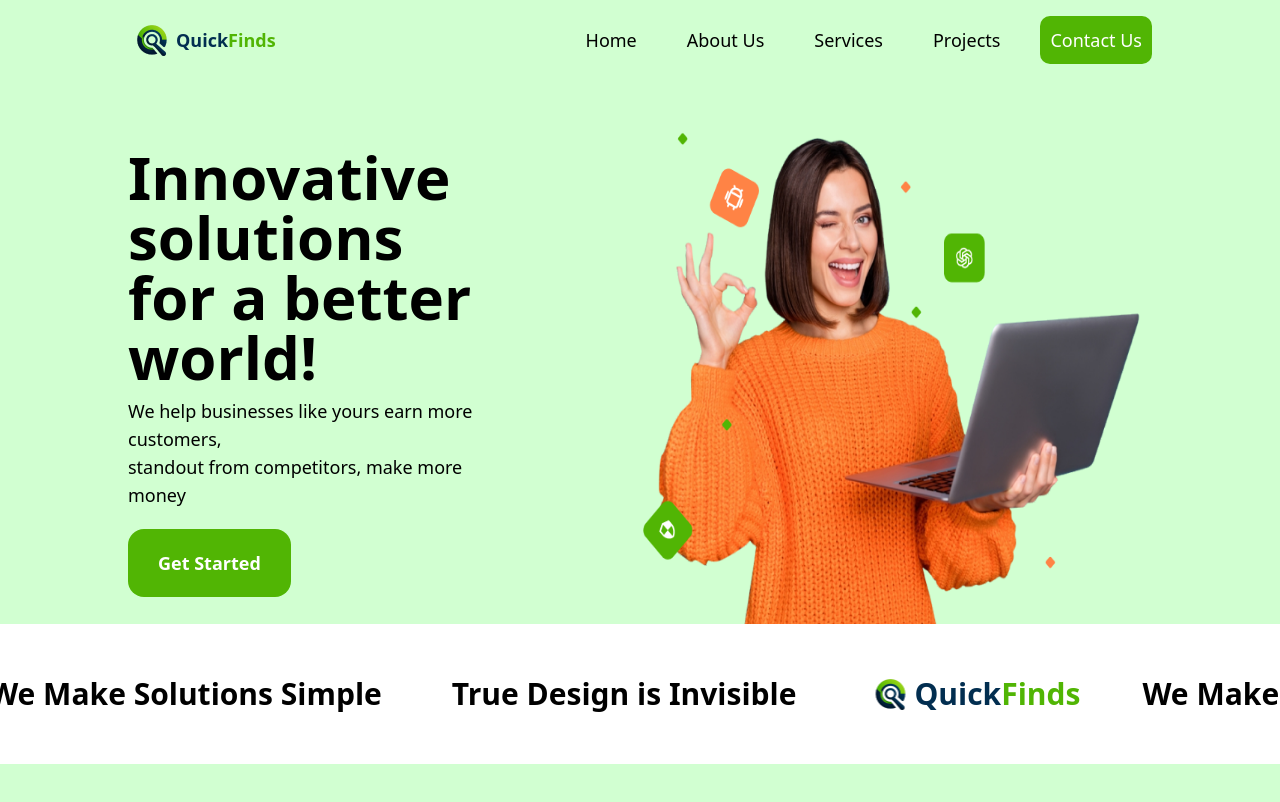
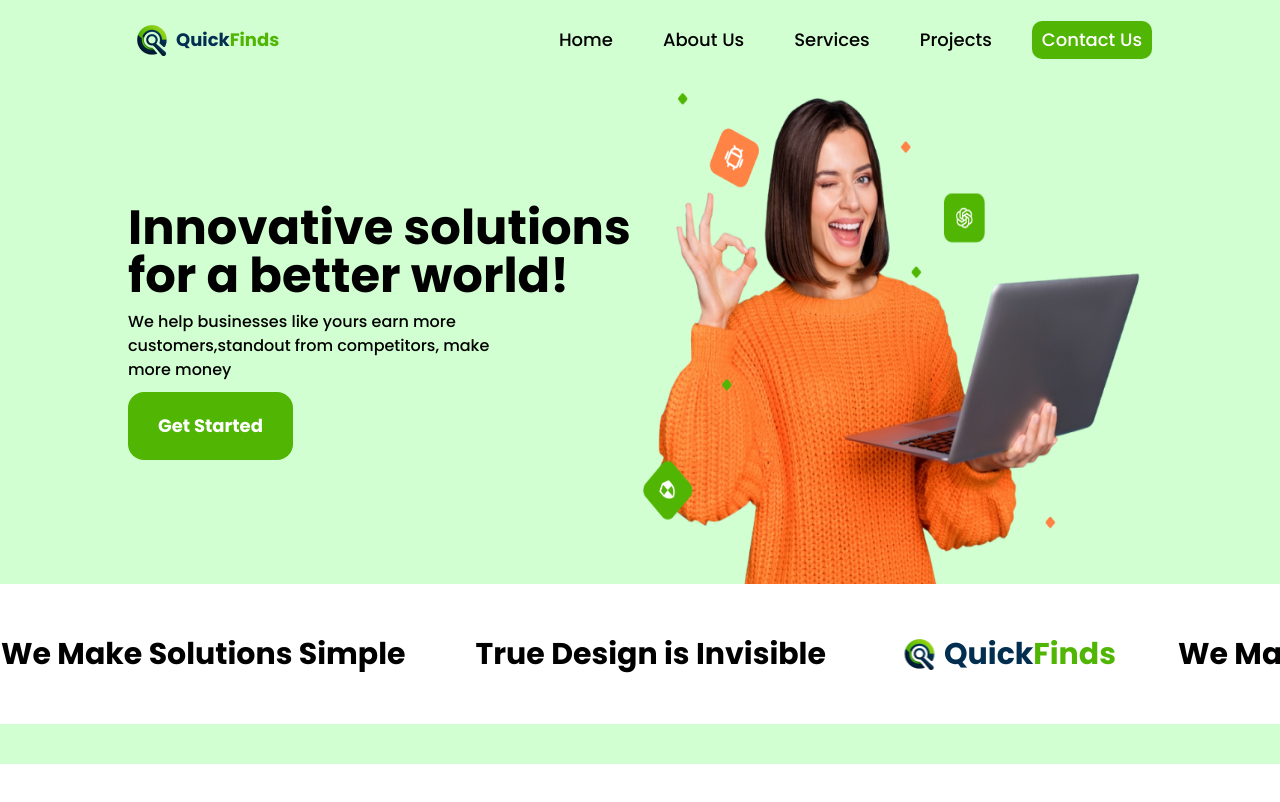
Before and after one commit to faizReadyToDev/quickfinds-aboutus, a React (Vite) app: page / in a window 1280 px wide. Built offline with nearby package versions, Linux system fonts and the light colour scheme.

Commit message:
almost ready for mobile and tab

```diff
--- a/src/components/AboutUs.jsx
+++ b/src/components/AboutUs.jsx
@@ -6,88 +6,97 @@ export default function AboutUs(){
     return(
         <>
             <div className="bg-[#D1FFD1]">
-                <nav className="flex justify-between  items-center  h-[80px] w-[80vw] mx-auto">
+                <nav className="flex justify-between  items-center h-[80px] w-[80vw] xs:w-[90vw] mx-auto">
                     <div className="flex items-center relative"><img  src="assets/img/Logo.png" alt="" /><span className="font-poppins text-lg font-bold leading-[30px] text-left" style={{ color: 'rgb(2, 46, 80)' }}>Quick</span ><span className="text-[#51B504] font-poppins text-lg font-bold leading-[30px] text-left">Finds</span></div>
-                    <ul className="flex gap-[30px] items-center  h-[44px]  font-poppins font-[500] leading-[24x] text-lg">
-                        <li className="p-[10px]">Home</li>
-                        <li className="p-[10px]">About Us</li>
-                        <li className="p-[10px]">Services</li>
-                        <li className="p-[10px]">Projects</li>
-                        <li className=""><button className="bg-[#51B504] text-[#FFFFFF] p-[10px] rounded-[10px] ">Contact Us</button></li>
+                    <ul className="flex lg:gap-[30px] items-center  h-[44px]  font-poppins font-[500] leading-[24x] lg:text-lg sm:text-[12px] sm:gap-[5px] sm:leading-[18x] xs:hidden">
+                        <li className="lg:p-[10px] sm:p-[6px] ">Home</li>
+                        <li className="lg:p-[10px] sm:p-[6px]">About Us</li>
+                        <li className="lg:p-[10px] sm:p-[6px]">Services</li>
+                        <li className="lg:p-[10px] sm:p-[6px]">Projects</li>
+                        <li className=""><button className="bg-[#51B504] text-[#FFFFFF] lg:pl-[10px] lg:pr-[10px] lg:pt-[5px] lg:pb-[5px] lg:rounded-[10px] sm:pt-[2px] sm:pb-[2px] sm:pr-[10px] sm:pl-[10px] sm:rounded-[5px]">Contact Us</button></li>
                     </ul>
+                    <div className="hidden xs:block">
+                        <img src="assets/img/Vector.png" alt="" />
+                    </div>
                 </nav>
-                <div className="w-[80vw] mx-auto flex mt-10">
-                    <div className="w-[40vw] flex flex-col justify-center">
-                        <h1 className="text-6xl font-bold font-poppins w-[40vw] ">Innovative solutions</h1>
-                        <h1 className="text-6xl font-bold font-poppins w-[40vw] pb-[10px]">for a better world!</h1>
-                        <p className="text-lg font-poppins w-[30vw] font-[500]">
-                        We help businesses like yours earn more customers,
+                <div className="w-[80vw] mx-auto xs:flex-col-reverse sm:flex mt-10 xs:mt-0 sm:mt-0">
+                <div className="">
+                        <div className="justify-center hidden xs:flex">
+                            <img className="w-[672px] h-[504px] lg:w-[347.64px] lg:h-[291.77px] sm:w-[300px] sm:h-[300px] xs:w-[350px] xs:h-[250px] xs:mb-[10px]" src="assets/img/hero picture.png" alt="" />
+                        </div>
+                    </div>
+                    <div className=" flex flex-col justify-center xs:items-center">
+                        <h1 className="lg:text-5xl sm:text-2xl xs:text-2xl font-bold font-poppins w-[40vw] xs:w-[100vw] xs:text-center">Innovative solutions</h1>
+                        <h1 className="lg:text-5xl sm:text-2xl xs:text-2xl font-bold font-poppins w-[40vw] pb-[10px] xs:w-[100vw] xs:text-center">for a better world!</h1>
+                    <p className="text-lg font-poppins w-[30vw] xl:text-base lg:text-sm sm:text-xs font-[500] xs:w-[70vw] xs:text-center xs:text-base">
+                        We help businesses like yours earn more customers,standout from competitors,  make more money
                         </p>
-                        <p className="text-lg font-poppins pb-[10px] w-[30vw] font-[500]">
-                        standout from competitors,  make more money
-                        </p>
+
                         <span className="">
-                            <button className="bg-[#51B504] text-[#FFFFFF] pt-[20px] pr-[30px] pb-[20px] pl-[30px] rounded-[16px] text-lg mt-[10px] font-bold">Get Started</button>
+                            <button className="bg-[#51B504] text-[#FFFFFF] lg:pt-[20px] lg:pr-[30px] lg:pb-[20px] lg:pl-[30px] lg:rounded-[16px] lg:text-lg lg:mt-[10px] font-bold sm:pt-[2px] sm:pb-[2px] sm:pr-[10px] sm:pl-[10px] sm:rounded-[5px] sm:text-[12px] xs:text-[12px] xs:pt-[2px] xs:pb-[2px] xs:pr-[10px] xs:pl-[10px] xs:rounded-[5px] xs:font-[400]">Get Started</button>
 
                         </span>
                     </div>
-                    <div className="w-[40vw] flex justify-center items-center">
-                        <div>
-                            <img className="w-[672px] h-[504px]" src="assets/img/hero picture.png" alt="" />
+                    <div className="">
+                        <div className="flex justify-center xs:hidden">
+                            <img className="lg:w-[672px] lg:h-[504px] sm:w-[400px] sm:h-[260px] xs:w-[250px] xs:h-[200px]" src="assets/img/hero picture.png" alt="" />
                         </div>
                     </div>
                 </div>
-                <div className="logo-animation bg-white pt-[30px] pb-[30px] overflow-hidden">
+                <div className="logo-animation bg-white lg:pt-[30px] lg:pb-[30px] overflow-hidden xs:mt-[20px] xs:pt-[10px] xs:pb-[10px] sm:pt-[15px] sm:pb-[15px]">
                     <div className="logo-slide flex items-center  gap-[30px] whitespace-nowrap h-[10vh]">
 
 
 
-                        <span className="text-3xl font-bold mr-[40px]">True Design is Invisible</span>
+                        <span className="lg:text-3xl xs:text-lg font-bold mr-[40px] sm:text-xl">True Design is Invisible</span>
                         <div className="flex items-center relative mr-[40px]">
                             <img  src="assets/img/Logo.png" alt="" />
-                            <span className="font-poppins text-3xl font-bold leading-[30px] text-left" style={{ color: 'rgb(2, 46, 80)' }}>Quick</span >
-                            <span className="text-[#51B504] font-poppins text-3xl font-bold leading-[30px] mr-[40px] text-left">Finds</span>
+                            <span className="font-poppins lg:text-3xl xs:text-lg sm:text-xl font-bold leading-[30px] text-left" style={{ color: 'rgb(2, 46, 80)' }}>Quick</span >
+                            <span className="text-[#51B504] font-poppins lg:text-3xl xs:text-lg sm:text-xl font-bold leading-[30px] mr-[40px] text-left">Finds</span>
                         </div>
-                        <span className="text-3xl font-bold mr-[40px]">We Make Solutions Simple</span>
+                        <span className="lg:text-3xl xs:text-lg sm:text-xl font-bold mr-[40px]">We Make Solutions Simple</span>
+                        <span className="lg:text-3xl xs:text-lg font-bold mr-[40px] sm:text-xl">True Design is Invisible</span>
+                        <div className="flex items-center relative mr-[40px]">
+                            <img  src="assets/img/Logo.png" alt="" />
+                            <span className="font-poppins lg:text-3xl xs:text-lg sm:text-xl font-bold leading-[30px] text-left" style={{ color: 'rgb(2, 46, 80)' }}>Quick</span >
+                            <span className="text-[#51B504] font-poppins lg:text-3xl xs:text-lg sm:text-xl font-bold leading-[30px] mr-[40px] text-left">Finds</span>
+                        </div>
+                        <span className="lg:text-3xl xs:text-lg sm:text-xl font-bold mr-[40px]">We Make Solutions Simple</span>
+                        <span className="lg:text-3xl xs:text-lg font-bold mr-[40px] sm:text-xl">True Design is Invisible</span>
+                        <div className="flex items-center relative mr-[40px]">
+                            <img  src="assets/img/Logo.png" alt="" />
+                            <span className="font-poppins lg:text-3xl xs:text-lg sm:text-xl font-bold leading-[30px] text-left" style={{ color: 'rgb(2, 46, 80)' }}>Quick</span >
+                            <span className="text-[#51B504] font-poppins lg:text-3xl xs:text-lg sm:text-xl font-bold leading-[30px] mr-[40px] text-left">Finds</span>
+                        </div>
+                        <span className="lg:text-3xl xs:text-lg sm:text-xl font-bold mr-[40px]">We Make Solutions Simple</span>
+                        <span className="lg:text-3xl xs:text-lg font-bold mr-[40px] sm:text-xl">True Design is Invisible</span>
+                        <div className="flex items-center relative mr-[40px]">
+                            <img  src="assets/img/Logo.png" alt="" />
+                            <span className="font-poppins lg:text-3xl xs:text-lg sm:text-xl font-bold leading-[30px] text-left" style={{ color: 'rgb(2, 46, 80)' }}>Quick</span >
+                            <span className="text-[#51B504] font-poppins lg:text-3xl xs:text-lg sm:text-xl font-bold leading-[30px] mr-[40px] text-left">Finds</span>
+                        </div>
+                        <span className="lg:text-3xl xs:text-lg sm:text-xl font-bold mr-[40px]">We Make Solutions Simple</span>
+                        <span className="lg:text-3xl xs:text-lg font-bold mr-[40px] sm:text-xl">True Design is Invisible</span>
+                        <div className="flex items-center relative mr-[40px]">
+                            <img  src="assets/img/Logo.png" alt="" />
+                            <span className="font-poppins lg:text-3xl xs:text-lg sm:text-xl font-bold leading-[30px] text-left" style={{ color: 'rgb(2, 46, 80)' }}>Quick</span >
+                            <span className="text-[#51B504] font-poppins lg:text-3xl xs:text-lg sm:text-xl font-bold leading-[30px] mr-[40px] text-left">Finds</span>
+                        </div>
+                        <span className="lg:text-3xl xs:text-lg sm:text-xl font-bold mr-[40px]">We Make Solutions Simple</span>
 
 
 
 
-                        <span className="text-3xl font-bold mr-[40px]">True Design is Invisible</span>
-                        <div className="flex items-center relative mr-[40px]">
-                            <img  src="assets/img/Logo.png" alt="" />
-                            <span className="font-poppins text-3xl font-bold leading-[30px] text-left" style={{ color: 'rgb(2, 46, 80)' }}>Quick</span >
-                            <span className="text-[#51B504] font-poppins text-3xl font-bold leading-[30px] text-left mr-[40px]">Finds</span>
-                        </div>
-                        <span className="text-3xl font-bold mr-[40px]">We Make Solutions Simple</span>
-                        <span className="text-3xl font-bold mr-[40px]">True Design is Invisible</span>
-                        <div className="flex items-center relative mr-[40px]">
-                            <img  src="assets/img/Logo.png" alt="" />
-                            <span className="font-poppins text-3xl font-bold leading-[30px] text-left" style={{ color: 'rgb(2, 46, 80)' }}>Quick</span >
-                            <span className="text-[#51B504] font-poppins text-3xl font-bold leading-[30px] text-left mr-[40px]">Finds</span>
-                        </div>
-                        <span className="text-3xl font-bold mr-[40px]">We Make Solutions Simple</span>
-                        <span className="text-3xl font-bold mr-[40px]">True Design is Invisible</span>
-                        <div className="flex items-center relative mr-[40px]">
-                            <img  src="assets/img/Logo.png" alt="" />
-                            <span className="font-poppins text-3xl font-bold leading-[30px] text-left" style={{ color: 'rgb(2, 46, 80)' }}>Quick</span >
-                            <span className="text-[#51B504] font-poppins text-3xl font-bold leading-[30px] text-left mr-[40px]">Finds</span>
-                        </div>
-                        <span className="text-3xl font-bold mr-[40px]">We Make Solutions Simple</span>
-                        <span className="text-3xl font-bold mr-[40px]">True Design is Invisible</span>
-                        <div className="flex items-center relative mr-[40px]">
-                            <img  src="assets/img/Logo.png" alt="" />
-                            <span className="font-poppins text-3xl font-bold leading-[30px] text-left" style={{ color: 'rgb(2, 46, 80)' }}>Quick</span >
-                            <span className="text-[#51B504] font-poppins text-3xl font-bold leading-[30px] text-left mr-[40px]">Finds</span>
-                        </div>
-                        <span className="text-3xl font-bold mr-[40px]">We Make Solutions Simple</span>
-                        <span className="text-3xl font-bold mr-[40px]">True Design is Invisible</span>
-                        <div className="flex items-center relative mr-[40px]">
-                            <img  src="assets/img/Logo.png" alt="" />
-                            <span className="font-poppins text-3xl font-bold leading-[30px] text-left" style={{ color: 'rgb(2, 46, 80)' }}>Quick</span >
-                            <span className="text-[#51B504] font-poppins text-3xl font-bold leading-[30px] text-left mr-[40px]">Finds</span>
-                        </div>
-                        <span className="text-3xl font-bold mr-[40px]">We Make Solutions Simple</span>
+
+
+
+
+
+
+
+
+
+
 
 
 
--- a/src/index.css
+++ b/src/index.css
@@ -17,3 +17,8 @@
 .logo-slide{
     animation: 10s slideHero infinite linear;
 }
+
+#root{
+    font-family: 'Poppins', sans-serif;
+    overflow-x: hidden;
+}
--- a/tailwind.config.js
+++ b/tailwind.config.js
@@ -5,7 +5,11 @@ export default {
     "./src/**/*.{js,ts,jsx,tsx}",
   ],
   theme: {
-    extend: {},
+    extend: {
+      screens: {
+        'xs': { 'max': '639px' }
+      },
+    },
   },
   colors: {
     customBlue: 'rgb(2, 46, 80)',
```
Also changed, not shown: public/assets/img/Vector.png (added).
